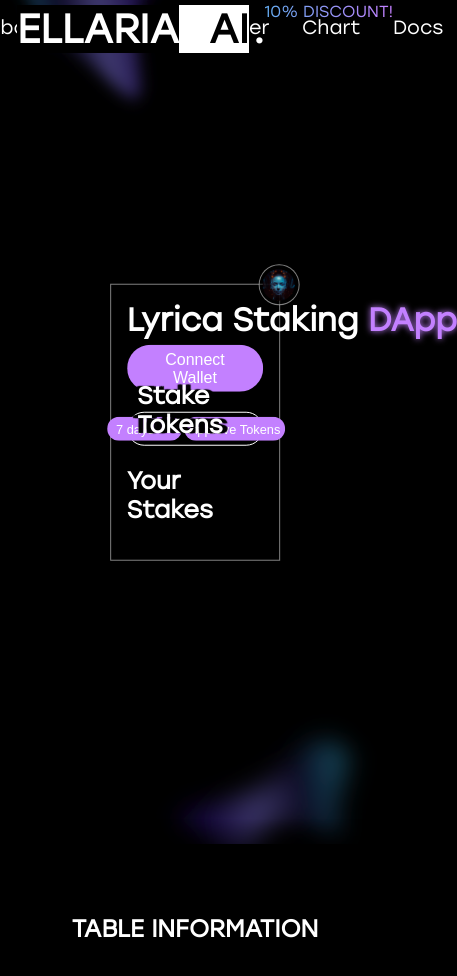
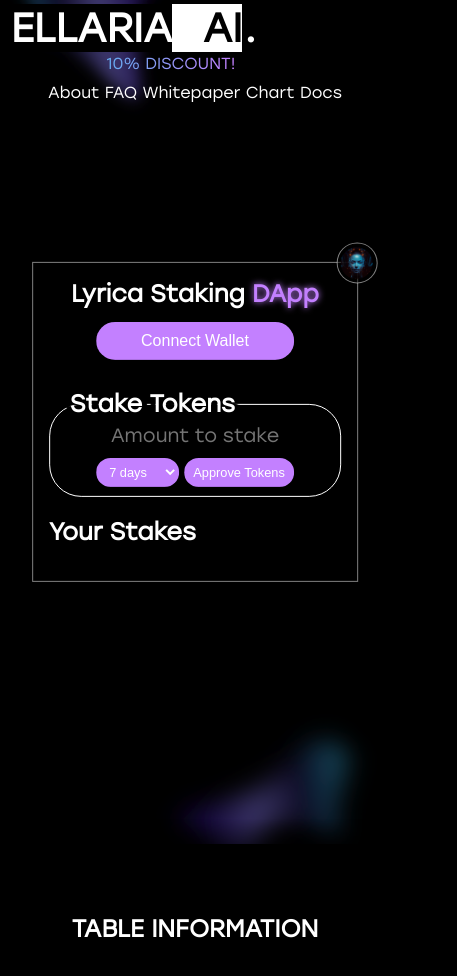
Before and after one commit to DeFoba/staking, a plain HTML site: page index.html in a window 390 px wide. Shown: the top 976 px of the page, 457 px wide, since content can reach past the window. Drawn offline with Linux system fonts and the light colour scheme.

```diff
--- a/css/style.css
+++ b/css/style.css
@@ -271,6 +271,18 @@ body {
     transition: .2s;
 }
 
+@media (max-width: 1097px) {
+    #menu {
+        transform: translateY(180%);
+    }
+}
+
+@media (max-width: 989px) {
+    #maincontainer {
+        width: 65%;
+    }
+}
+
 .menu_nav {
     margin: 0 5%;
     transition: .2s;
@@ -293,6 +305,7 @@ body {
 
 #logo {
     position: absolute;
+    /* position: fixed; */
     left: 0;
     top: 0;
     /* width: 15%; */
@@ -376,6 +389,62 @@ body {
     text-fill-color: rgba(0,0,0,0);
 }
 
+@media (max-width: 629px) {
+    .menu_nav {
+        font-size: 1em;
+        margin: 1%;
+    }
+
+    #menu {
+        padding: 0;
+        transform: translateY(200%);
+    }
+}
+
+@media (max-width: 421px) {
+    #maincontainer {
+        width: 75%;
+    }
+
+    #title_side {
+        font-size: 150%;
+    }
+
+    #stake {
+        flex-wrap: wrap;
+    }
+
+    .stake_input {
+        flex-grow: 1;
+        width: 100%;
+        /* height: 22%; */
+        margin: 4% 0;
+        text-align: center;
+        font-size: 1.2em;
+    }
+
+    #menu {
+        padding: 0;
+        transform: translateY(260%);
+    }
+
+    #logo_third {
+        padding-left: 10%;
+    }
+
+    #logo_four {
+        position: absolute;
+        top: 100%;
+        margin: 0;
+        padding: 0;
+        left: 50%;
+    }
+
+    .table_content {
+        padding: 10% 0;
+    }
+}
+
 
 /* TEXT BLOCK */
 
```
